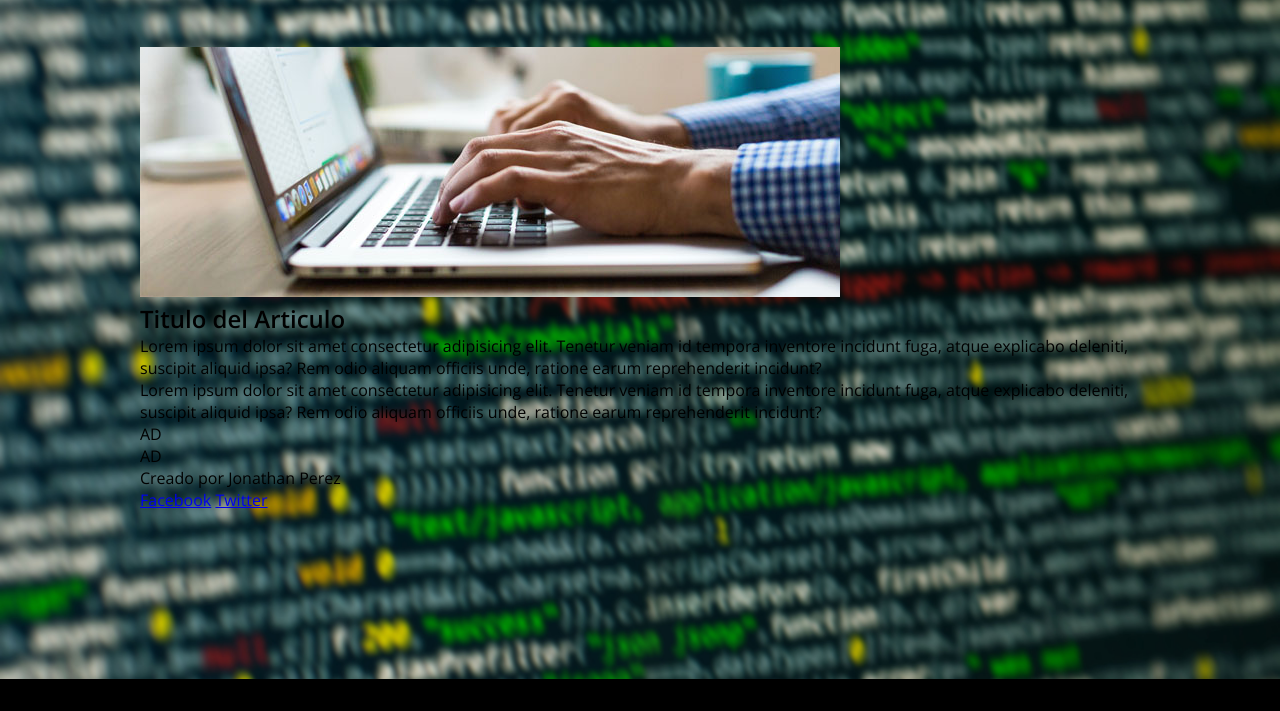
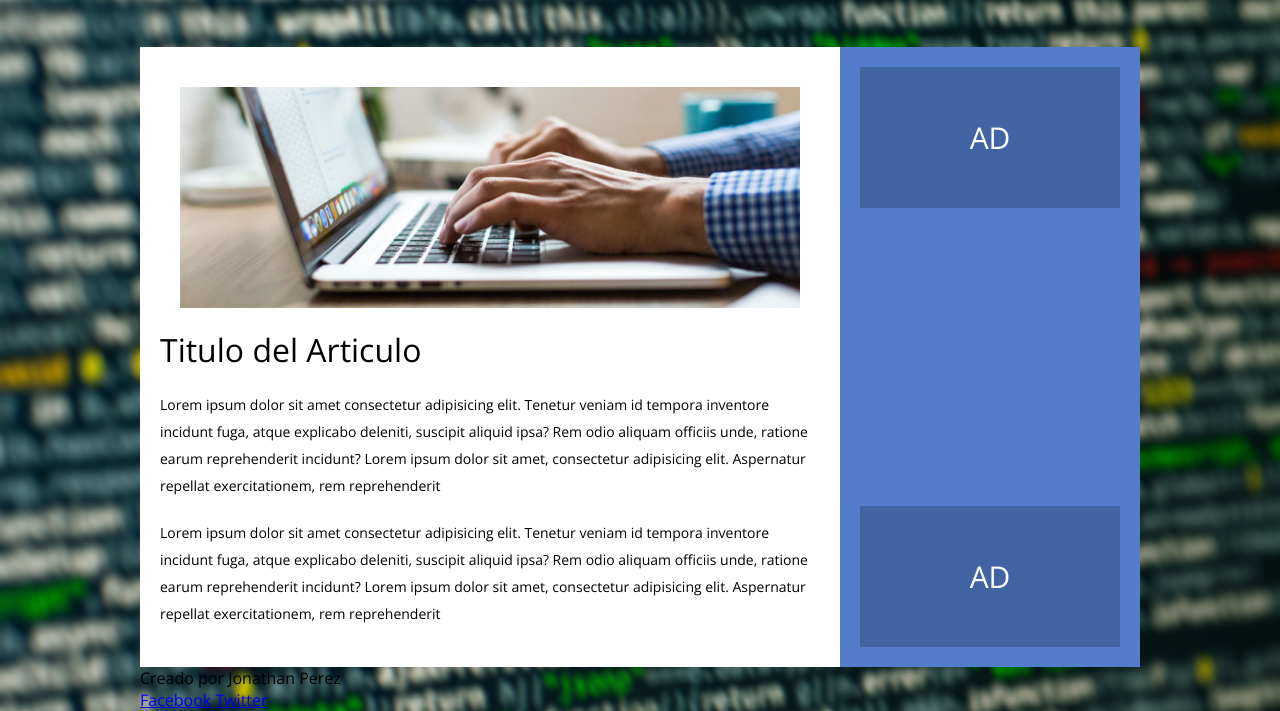
Before and after one commit to JonathanPerez666/CSS-Flexbox, a plain HTML site: page index.html in a window 1280 px wide. Shown: the part 121-832 px from the top of the page. Before the commit the page ends 800 px from the top, so only its background shows below. Drawn offline with nearby package versions, Linux system fonts and the light colour scheme.

Commit message:
Estilos css al main y aside

```diff
--- a/estilos.css
+++ b/estilos.css
@@ -13,6 +13,9 @@ body{
     margin: auto;
     width: 90%;
     max-width: 1000px;
+    display: flex;
+    flex-direction: row;
+    flex-wrap: wrap;
 }
 header{
     width: 100%;
@@ -31,6 +34,45 @@ header .menu a{
 header .menu a:hover{
     text-decoration: underline;
 }
+.main{
+    background: #fff;
+    padding: 20px;
+    width: 70%;
+}
+.main article .thumb{
+    margin: 20px;
+}
+.main article .thumb img{
+    width: 100%;
+    vertical-align: top;
+}
+.main article h2{
+    margin-bottom: 20px;
+    font-weight: normal;
+    font-size: 32px;
+}
+.main article p{
+    margin-bottom: 20px;
+    font-size: 14px;
+    line-height: 27px;
+}
+aside{
+    width: 30%;
+    background: #537dca;
+    padding: 20px;
+    display: flex;
+    flex-direction: column;
+    flex-wrap: wrap;
+    justify-content: space-between;
+}
+aside .add{
+    font-size: 30px;
+    text-align: center;
+    color: #fff;
+    padding: 50px 0;
+    background: #4264a2;
+    /*margin-bottom: 20px 0;*/
+}
 body header .logo img{
     width: 250px;
 }
--- a/index.html
+++ b/index.html
@@ -25,8 +25,12 @@
                 <img src="imagenes/thumb.jpg">
             </div>
             <h2>Titulo del Articulo</h2>
-            <p>Lorem ipsum dolor sit amet consectetur adipisicing elit. Tenetur veniam id tempora inventore incidunt fuga, atque explicabo deleniti, suscipit aliquid ipsa? Rem odio aliquam officiis unde, ratione earum reprehenderit incidunt?</p>
-            <p>Lorem ipsum dolor sit amet consectetur adipisicing elit. Tenetur veniam id tempora inventore incidunt fuga, atque explicabo deleniti, suscipit aliquid ipsa? Rem odio aliquam officiis unde, ratione earum reprehenderit incidunt?</p>
+            <p>Lorem ipsum dolor sit amet consectetur adipisicing elit. Tenetur veniam id tempora inventore incidunt fuga, atque explicabo deleniti, suscipit aliquid ipsa? Rem odio aliquam officiis unde, ratione earum reprehenderit incidunt?
+                Lorem ipsum dolor sit amet, consectetur adipisicing elit. Aspernatur repellat exercitationem, rem reprehenderit
+            </p>
+            <p>Lorem ipsum dolor sit amet consectetur adipisicing elit. Tenetur veniam id tempora inventore incidunt fuga, atque explicabo deleniti, suscipit aliquid ipsa? Rem odio aliquam officiis unde, ratione earum reprehenderit incidunt?
+                Lorem ipsum dolor sit amet, consectetur adipisicing elit. Aspernatur repellat exercitationem, rem reprehenderit
+            </p>
         </article>
     </section>
     <aside>
```
